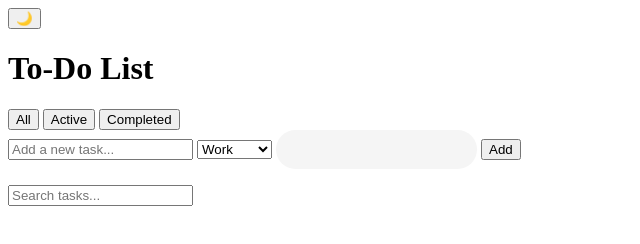
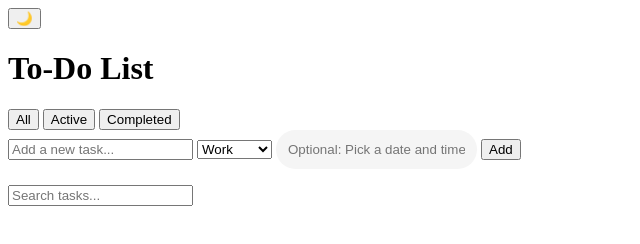
Before and after one commit to DA-Rivindi/todo-list-app, a plain HTML site: page index.html in a window 1280 px wide. Shown: the whole page, without its empty margins (0-640 px from the left). Drawn offline with nearby package versions, Linux system fonts and the light colour scheme.

Commit message:
Update index.html

```diff
--- a/index.html
+++ b/index.html
@@ -7,6 +7,7 @@
     <link rel="stylesheet" href="style.css">
     <!-- Include Flatpickr CSS -->
     <link rel="stylesheet" href="https://cdn.jsdelivr.net/npm/flatpickr/dist/flatpickr.min.css">
+    <link rel="stylesheet" href="https://cdn.jsdelivr.net/npm/flatpickr/dist/themes/material_blue.css">
 </head>
 <body>
     <div class="app-container">
@@ -25,8 +26,8 @@
                 <option value="work">Work</option>
                 <option value="personal">Personal</option>
             </select>
-            <!-- Flatpickr date input -->
-            <input type="text" id="due-date">
+            <!-- Flatpickr date and time input -->
+            <input type="text" id="due-datetime" placeholder="Optional: Pick a date and time">
             <button id="add-btn" onclick="addTask()">Add</button>
         </div>
         <ul id="todo-list">
@@ -39,9 +40,10 @@
     <script src="https://cdn.jsdelivr.net/npm/flatpickr"></script>
     <!-- Initialize Flatpickr -->
     <script>
-        flatpickr("#due-date", {
-            dateFormat: "Y-m-d",
-            // Add additional configurations here if needed
+        flatpickr("#due-datetime", {
+            enableTime: true,
+            dateFormat: "Y-m-d H:i",
+            // Additional configurations can be added here
         });
     </script>
 </body>
```
